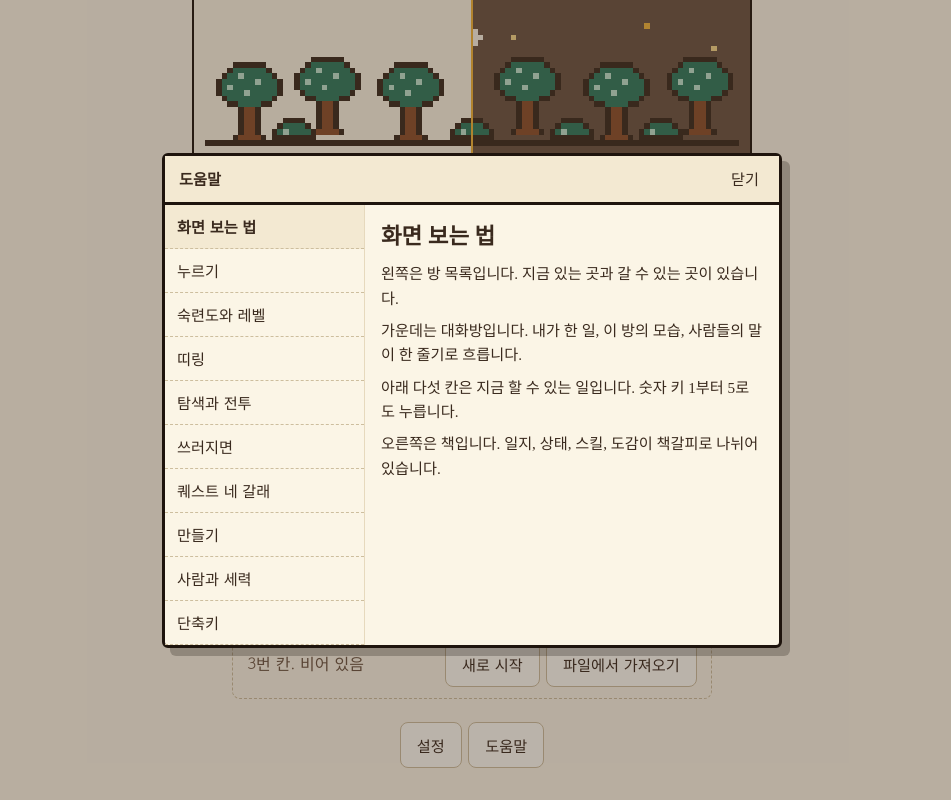
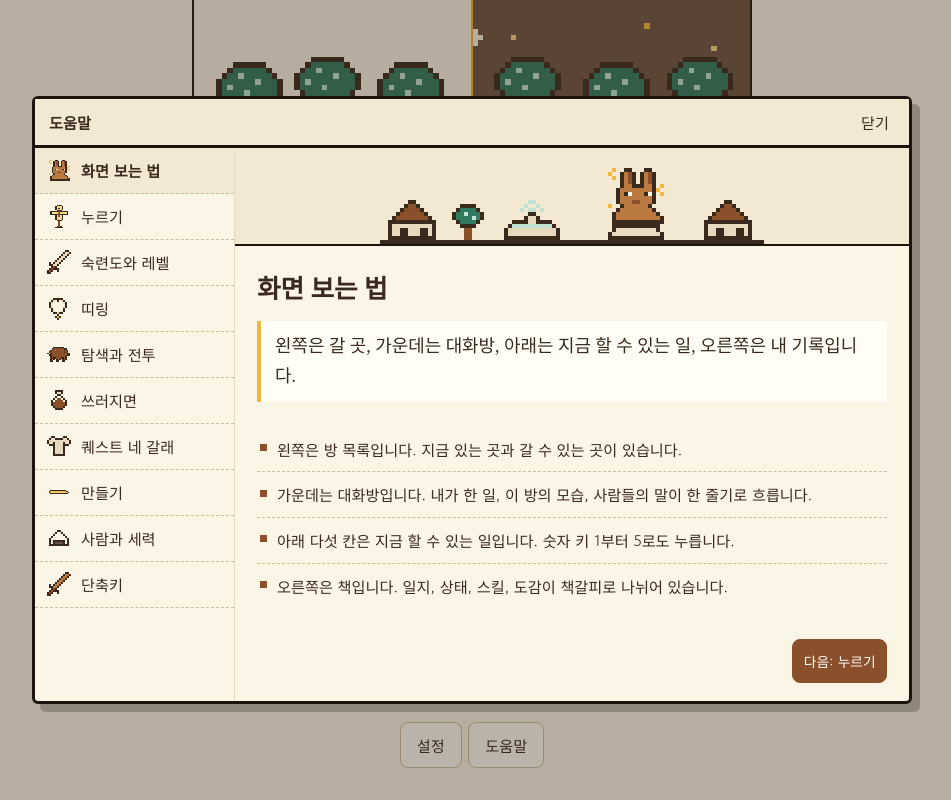
Before and after one commit to ff-1204/LinkPRG, a website with bundled scripts: page index.html in a window 1280 px wide. Both pictures are taken after a click on the button "도움말". Shown: the part 101-901 px from the top of the page, without its empty margins (168-1119 px from the left). Built offline with nearby package versions, Linux system fonts and the light colour scheme; a web font is replaced by a local one.

Commit message:
feat: 도움말을 읽기 쉽게, 시작 스탯 합계에 출신 보너스를 넣음
Co-Authored-By: Claude Fable 5.2 <noreply@anthropic.com>

```diff
--- a/src/ui/app.js
+++ b/src/ui/app.js
@@ -194,6 +194,7 @@ export function start(root, storage = globalThis.localStorage) {
     const draw = () => {
       const o = originById(origin);
       const stats = Object.fromEntries(Object.keys(STAT_NAMES).map((k) => [k, rolled[k] + (o.stats[k] || 0)]));
+      const bonus = Object.values(o.stats || {}).reduce((a, b) => a + b, 0); // 출신이 더해 준 스탯. 합계에 넣어 보여 준다
       const free = rolls >= DICE_FREE_AT; // 끝까지 굴린 사람은 손으로 옮긴다
       fill(root,h('div', { class: 'create' },
         h('main', {},
@@ -213,7 +214,7 @@ export function start(root, storage = globalThis.localStorage) {
         h('aside', {},
           h('div', { style: 'display:flex;justify-content:space-between;align-items:baseline' },
             h('h2', { class: 'serif', style: 'font-size:1.4rem' }, '시작 스탯'),
-            h('span', {}, `합계 ${DICE_TOTAL}${free ? `, 남은 점수 ${pool}` : ''}`)),
+            h('span', {}, `합계 ${DICE_TOTAL + bonus}${bonus ? ` (출신 +${bonus} 포함)` : ''}${free ? `, 남은 점수 ${pool}` : ''}`)),
           Object.keys(STAT_NAMES).map((key) => h('div', { class: 'statline' },
             h('span', {}, h('b', {}, STAT_NAMES[key]), ` ${stats[key]}${o.stats[key] ? `(+${o.stats[key]})` : ''} `, h('span', { class: 'muted', style: 'font-size:.88rem' }, STAT_USES[key])),
             free ? h('button', { class: 'pm', type: 'button', 'aria-label': `${STAT_NAMES[key]} 내리기`, disabled: rolled[key] <= DICE_MIN, onclick: () => { rolled = { ...rolled, [key]: rolled[key] - 1 }; pool += 1; draw(); refocus(`${STAT_NAMES[key]} 내리기`); } }, '−') : null,
@@ -221,7 +222,7 @@ export function start(root, storage = globalThis.localStorage) {
           )),
           h('button', { class: 'btn go', type: 'button', 'data-press': true, disabled: free, 'aria-label': `주사위 굴리기. 지금 힘 ${stats.str}, 민첩 ${stats.agi}, 체력 ${stats.con}, 지혜 ${stats.wis}`, style: 'min-height:3rem;margin:.6rem 0', onclick: () => { rolls += 1; rolled = rollDice(`${salt}|${rolls}`); pool = 0; if (rolls === DICE_FREE_AT) error = ''; draw(); if (rolls >= DICE_FREE_AT) root.querySelector('.create .pm:not([disabled])')?.focus(); else refocus('주사위'); } }, '주사위 굴리기'),
           free ? h('p', { class: 'serif', role: 'status', style: 'color:var(--cinnamon)' }, '주사위가 닳았다. 더는 구르지 않는다. 이제 눈을 손으로 옮긴다. −로 덜어 +로 넣는다.') : null,
-          free ? null : h('p', { class: 'muted', style: 'font-size:.85rem' }, '합계는 늘 같다. 어떻게 나뉘느냐만 달라진다.'),
+          free ? null : h('p', { class: 'muted', style: 'font-size:.85rem' }, `주사위의 합은 늘 ${DICE_TOTAL}이다. 어떻게 나뉘느냐만 달라진다.${bonus ? ' 출신이 준 것은 그 위에 더해진다.' : ''}`),
           h('span', { class: 'h' }, '이 사람은'),
           h('p', { class: 'serif', style: 'font-size:1.05rem;line-height:1.8' }, o.story),
           h('p', { class: 'muted', style: 'margin-top:auto;font-size:.88rem' }, '직업은 레벨 5에 고릅니다. 지금은 누구나 무직입니다.'))));
@@ -1881,13 +1882,22 @@ export function start(root, storage = globalThis.localStorage) {
   function openHelp(topicId = 'screen') {
     let current = topicId;
     wins.open({
-      title: '도움말', size: 'mid', render(body, { rerender }) {
+      title: '도움말', size: 'wide', render(body, { rerender }) {
         const topic = HELP.find((t) => t.id === current) || HELP[0];
         body.style.padding = '0';
         add(body,h('div', { class: 'helpgrid' },
           h('nav', { 'aria-label': '도움말 갈래' }, HELP.map((t) =>
-            h('button', { type: 'button', 'aria-pressed': String(t.id === topic.id), 'data-help': t.id, onclick: () => { current = t.id; rerender(); document.querySelector(`[data-help="${t.id}"]`)?.focus(); } }, t.title))),
-          h('article', {}, h('h2', {}, topic.title), topic.body.map((p) => h('p', {}, p)))));
+            h('button', { type: 'button', 'aria-pressed': String(t.id === topic.id), 'data-help': t.id, onclick: () => { current = t.id; rerender(); document.querySelector(`[data-help="${t.id}"]`)?.focus(); } },
+              settings.art && t.icon ? pixel(t.icon, '', 24, 24) : null, h('span', {}, t.title)))),
+          h('article', {},
+            settings.art && topic.art ? h('div', { class: 'helpart', 'aria-hidden': 'true' }, pixel(topic.art, '', 384, 96)) : null,
+            h('h2', {}, topic.title),
+            topic.lead ? h('p', { class: 'helplead' }, topic.lead) : null,
+            // 한 문단이 한 줄. 화면에 보이는 이름("잠자기" 같은 것)은 굵게 해서 눈에 걸리게 한다
+            h('ul', { class: 'helplist' }, topic.body.map((p) => h('li', {}, p.split(/"([^"]+)"/).map((part, i) => (i % 2 ? h('b', {}, part) : part))))),
+            h('div', { class: 'helpnext' },
+              (() => { const i = HELP.indexOf(topic); const prev = HELP[i - 1], next = HELP[i + 1]; const go = (t) => () => { current = t.id; rerender(); document.querySelector('.helpgrid article')?.scrollIntoView({ block: 'start' }); document.querySelector(`[data-help="${t.id}"]`)?.focus(); };
+                return [prev ? h('button', { class: 'btn sm', type: 'button', onclick: go(prev) }, `이전: ${prev.title}`) : h('span', {}), next ? h('button', { class: 'btn sm go', type: 'button', onclick: go(next) }, `다음: ${next.title}`) : h('span', {})]; })()))));
       },
     });
   }
--- a/src/ui/help.js
+++ b/src/ui/help.js
@@ -1,62 +1,63 @@
 // 도움말 갈래 열하나 (H2-1~H2-4). 규칙과 함께 왜 그런지를 말해 준다.
+// 갈래마다 art(위에 깔리는 띠 그림), icon(목록의 작은 그림), lead(한 줄 요약)가 있다. 그림은 꾸밈이라 대체 글이 없다.
 // 히든은 알려 주지 않는다. 아직 없는 시스템의 글은 그 시스템이 생길 때 채운다.
 
 export const HELP = [
-  { id: 'screen', title: '화면 보는 법', body: [
+  { id: 'screen', title: '화면 보는 법', art: 'strip-plaza', icon: 'rabbit-4', lead: '왼쪽은 갈 곳, 가운데는 대화방, 아래는 지금 할 수 있는 일, 오른쪽은 내 기록입니다.', body: [
     '왼쪽은 방 목록입니다. 지금 있는 곳과 갈 수 있는 곳이 있습니다.',
     '가운데는 대화방입니다. 내가 한 일, 이 방의 모습, 사람들의 말이 한 줄기로 흐릅니다.',
     '아래 다섯 칸은 지금 할 수 있는 일입니다. 숫자 키 1부터 5로도 누릅니다.',
     '오른쪽은 책입니다. 일지, 상태, 스킬, 도감이 책갈피로 나뉘어 있습니다.',
   ] },
-  { id: 'press', title: '누르기', body: [
+  { id: 'press', title: '누르기', art: 'strip-train-day', icon: 'scarecrow-0', lead: '한 번 누르면 한 번 합니다. 백 번은 손으로 백 번 누릅니다.', body: [
     '이 게임에서는 한 번 누르면 한 번 합니다. 허수아비를 백 번 치려면 백 번 눌러야 합니다.',
     '누르고 있어도 한 번만 칩니다. 여러 번을 한꺼번에 하는 단추는 없습니다.',
     '귀찮게 하려는 것이 아닙니다. 이 세계는 끝까지 한 사람에게 답합니다. 버튼 하나로 지나간 백 번은 끝까지 한 것이 아닙니다.',
     '다만 누르는 것이 몸에 힘든 사람이 있습니다. 설정의 "누르기 돕기"를 켜면 누르고 있는 동안, 또는 한 번 누른 뒤로, 1초에 한 번씩 대신 눌러 줍니다. 손보다 느립니다. 스무 번마다 멈춰 이어 할지 묻고, 띠링 창이 뜨면 멈춥니다.',
     '누르기 돕기는 누구나 켤 수 있습니다. 켜도 숙련도와 세계 최초, 랭킹은 똑같이 인정합니다. 켰다는 표시는 어디에도 남지 않습니다.',
   ] },
-  { id: 'skill', title: '숙련도와 레벨', body: [
+  { id: 'skill', title: '숙련도와 레벨', art: 'strip-mine-day', icon: 'sword-2', lead: '쓴 만큼 숙련도가 오르고, 싸워 이긴 만큼 레벨이 오릅니다.', body: [
     '무엇이든 하면 그 일의 숙련도가 오릅니다. 초급, 중급, 고급, 달인, 대가 다섯 등급이 있고 등급마다 아홉 단계입니다.',
     '마을의 곳마다 손으로 거듭할 일이 있습니다. 대장간의 풀무질, 신전의 기도, 나루의 노 젓기 같은 것입니다. 할수록 그 숙련도가 오릅니다.',
     '쉬운 것만 하면 갈수록 덜 오릅니다. 버거운 것에 덤빌수록 크게 오릅니다.',
     '레벨은 싸움과 의뢰에서 오릅니다. 숙련도와는 따로입니다.',
   ] },
-  { id: 'ding', title: '띠링', body: [
+  { id: 'ding', title: '띠링', art: 'strip-belltower-night', icon: 'item-beads', lead: '무언가를 해냈을 때 울리는 소리입니다. 귀할수록 크게 울립니다.', body: [
     '무언가를 얻으면 종소리가 납니다. 귀한 것일수록 소리가 길고, 화면 가운데 창으로 뜹니다.',
     '귀한 정도는 다섯 가지입니다. 흔함, 귀함, 아주 귀함, 가장 귀함, 그리고 세계 최초.',
     '어느 정도부터 창으로 띄울지는 설정에서 고릅니다.',
   ] },
-  { id: 'fight', title: '탐색과 전투', body: [
-    '방 목록의 "다른 곳으로 가기"가 지도를 엽니다. 마을 밖까지는 반나절이 걸리고, 가는 길에 습격당할 수 있습니다. 곳마다 위험도와 권장 레벨이 적혀 있습니다.',
+  { id: 'fight', title: '탐색과 전투', art: 'strip-forest-day', icon: 'boar', lead: '적의 다음 행동은 늘 미리 보입니다. 읽고, 고르고, 한 번씩 합니다.', body: [
+    '방 목록의 "세계 지도"가 지도를 엽니다. 마을 밖까지는 반나절이 걸리고, 가는 길에 습격당할 수 있습니다. 곳마다 위험도와 권장 레벨이 적혀 있습니다.',
     '마을 밖에서 탐색하면 싸움, 발견, 사건, 만남, 희귀한 일 가운데 하나가 일어납니다. 오래 조용했으면 싸움이 가까워집니다. 기척 눈금이 그것을 알려 줍니다.',
     '기척을 먼저 알아채면 덮칠지, 지켜볼지, 돌아갈지 고릅니다. 알아채지 못하면 적이 먼저 움직입니다. 민첩이 높을수록 잘 알아챕니다.',
-    '싸움에서는 적의 다음 행동이 늘 미리 보입니다. 방어하면 피해를 절반만 받고, 돌진 같은 큰 공격은 막고 되받아칩니다. 그래서 싸움은 읽기입니다.',
+    '싸움에서는 적의 다음 행동이 늘 미리 보입니다. "방어"하면 피해를 절반 넘게 덜 받고, 돌진 같은 큰 공격은 막고 되받아칩니다. 그래서 싸움은 읽기입니다.',
     '싸우는 방식(태세)은 넷입니다. 상태창에서 고릅니다. 버티기는 체력, 맞받아치기는 힘, 피하기는 민첩, 모으기는 지혜에 기댑니다. 그렇게 싸울수록 그 숙련도가 오릅니다.',
     '사냥감을 많이 잡다 보면 드물게 "이름난" 놈이 나옵니다. 훨씬 세지만 잡으면 장비를 떨어뜨립니다.',
     '막을수록 "막기" 숙련도가 올라 덜 맞습니다. 되받아칠 때는 방어력이 함께 실립니다. 버티는 몸일수록 세게 돌려줍니다.',
-    '먹을 것과 약, 무기 바꾸기는 한 턴을 씁니다. 도망칠 수 있는 확률은 단추에 적혀 있습니다.',
+    '먹을 것과 물약, 무기 바꾸기는 한 턴을 씁니다. 도망칠 수 있는 확률은 단추에 적혀 있습니다.',
     '배가 고프거나 쇠약하면 공격력과 방어력이 줄어듭니다. 상태창에서 계산된 값을 누르면 셈이 보입니다.',
     '던전은 층과 방으로 되어 있습니다. 방 목록에 이 방에서 갈 수 있는 곳이 뜹니다. 지나온 방만 일지의 지도에 그려집니다. 나갔다 오면 지도와 연 문은 남고 괴물은 다시 찹니다.',
     '함정은 스탯 판정으로 넘습니다. 잠긴 문은 따거나, 부수거나, 열쇠로 엽니다. 부수면 소리가 나서 다음 방의 것이 먼저 덤빕니다. 쉼터에서는 한 번만 쉴 수 있습니다.',
     '속성은 여섯입니다. 물은 불을, 불은 바람을, 바람은 땅을, 땅은 물을 누릅니다. 빛과 어둠은 서로를 누릅니다. 약점을 찌르면 1.5배, 버티는 속성에는 절반만 들어갑니다. 한 번 맞혀 보면 도감에 적힙니다.',
     '우두머리는 생명력이 줄면 국면이 바뀝니다. 속성과 하는 짓이 달라집니다. 그래도 다음 행동은 늘 미리 보입니다.',
   ] },
-  { id: 'fall', title: '쓰러지면', body: [
+  { id: 'fall', title: '쓰러지면', art: 'strip-temple-night', icon: 'item-potion', lead: '쓰러져도 끝이 아닙니다. 신전에서 눈을 뜨고, 두고 온 것을 찾으러 갑니다.', body: [
     '생명력이 0이 되면 쓰러지고 신전에서 눈을 뜹니다. 레벨, 숙련도, 찬 장비는 그대로입니다.',
     '은화의 십분의 일과 가방 속 재료의 절반을 쓰러진 자리에 두고 옵니다. 하루 안에 그 자리로 가면 되찾습니다. 하루가 지나면 사라집니다.',
-    '하루 동안은 쇠약해서 힘이 덜 납니다. 쉬면 생명력이 돌아옵니다.',
+    '하루 동안은 쇠약해서 힘이 덜 납니다. 쉬거나 자면 생명력이 돌아옵니다.',
     '움직일수록 피로가 쌓입니다. 밤에 "잠자기"로 자면 풀립니다. 낮의 "잠깐 쉬기"는 생명력만 조금 돌려줍니다.',
     '주점이나 여인숙에서 방을 빌리면 낮에도 잘 수 있고 다 낫습니다. 들판에서 쉬거나 야영하면 자는 사이 무언가 덮칠 수 있습니다.',
     '밤을 새우면 피로가 훨씬 빨리 쌓입니다. 70이 넘으면 힘이 덜 납니다. 100이 되면 그 자리에서 곯아떨어집니다.',
     '되돌려 다시 하는 저장은 없습니다. 쓰러진 일도 일지에 남습니다. 그것도 이 사람이 산 날입니다.',
   ] },
-  { id: 'quest', title: '퀘스트 네 갈래', body: [
+  { id: 'quest', title: '퀘스트 네 갈래', art: 'strip-plaza-empty', icon: 'item-cloth', lead: '메인, 서브, 의뢰, 그리고 스스로 찾아내는 것. 길은 하나가 아닙니다.', body: [
     '메인 퀘스트는 일지 맨 위에 늘 하나 있습니다. 장마다 길이 여럿이고 하나만 끝내면 됩니다. 기한이 없고, 안 해도 게임은 이어집니다. 다만 새 곳으로 가는 길은 메인이 엽니다.',
     '서브 퀘스트는 사람이 줍니다. 사이가 가까워지거나 이름이 알려지면 생깁니다. 줄 일이 있는 사람은 방 목록의 이름 옆에 숫자가 뜹니다. 선택에 따라 끝이 갈리고, 마지막 갈림과 조건은 퀘스트 창에서 미리 보입니다.',
     '의뢰는 광장 게시판에 붙습니다. 세 개까지 받고, 받은 날부터 사흘 안에 끝냅니다. 은화와 경험치, 명성을 줍니다. 게시판은 날마다 바뀝니다.',
     '네 번째 갈래는 여기에 적지 않습니다.',
   ] },
-  { id: 'make', title: '만들기', body: [
+  { id: 'make', title: '만들기', art: 'strip-forge-day', icon: 'forge-2', lead: '손으로 두드려 만들고, 고치고, 강화합니다. 결과는 두드린 만큼 나옵니다.', body: [
     '대장간에서는 장비를 고치고 강화할 수 있습니다. 강화는 +10까지이고 높을수록 실패가 잦습니다. 실패하면 내구도가 깎입니다.',
     '고급 이상으로 만들어진 장비에는 옵션이 붙습니다. 등급이 높을수록 많이 붙습니다.',
     '대장간의 화덕에서 만듭니다. 설계도를 고르면 재료가 들어가고, 망치질 열두 번을 손으로 합니다. 그만두면 재료는 돌아오지 않습니다.',
@@ -66,7 +67,7 @@ export const HELP = [
     '광장에서는 나무를 깎습니다. 작품 하나에 칼질 마흔 번. 만나거나 잡아 본 것만 깎을 수 있습니다. 어떤 작품이 될지는 마지막 칼질에서 갈립니다. 작품은 감상하고, 광장에 세우고, 선물하고, 팔 수 있습니다.',
     '강가의 모닥불에서는 굽습니다. 재료를 셋까지 넣어 조합을 찾습니다. 맞으면 레시피가 도감에 적힙니다. 음식의 힘은 한 번에 하나만 붙습니다.',
   ] },
-  { id: 'people', title: '사람과 세력', body: [
+  { id: 'people', title: '사람과 세력', art: 'strip-tavern-day', icon: 'item-rice', lead: '사람들은 곁에서 일하는 나를 봅니다. 사이가 가까워지면 말과 값이 달라집니다.', body: [
     '방 목록의 "여기 있는 사람"을 누르거나 단축 칸의 "말 걸기"로 말을 겁니다. 이야기를 듣고, 선물하고, 가게 사람이면 사고팝니다.',
     '이야기(대화)는 그 사람이 그날 먼저 말을 걸어온 뒤에만 들을 수 있습니다. 그곳에 맞는 일을 할수록 먼저 말을 걸어올 때가 많아지고, 사이도 조금씩 가까워집니다. 가까운 사이일수록 금방 알아봅니다. 가게 주인은 들어서면 바로 말을 겁니다.',
     '사이는 다섯 단계입니다. 남, 낯익은 사이, 단골, 벗, 가족 같은 사이. 가까워질수록 말투가 달라지고 값이 깎입니다. 깎인 값은 원래 값에 줄을 그어 보입니다.',
@@ -77,7 +78,7 @@ export const HELP = [
     '동료는 둘까지 함께 다닙니다. 방침을 정해 두면 싸움에서 스스로 움직입니다. 동료마다 바라는 것이 있고, 세 번 거스르면 떠납니다.',
     '세력은 넷입니다. 한쪽과 가까워지면 그 맞수와는 멀어집니다. 세력이 맞서는 자리에서는 고르기 전에 결과가 보입니다. 끼어들지 않아도 됩니다.',
   ] },
-  { id: 'keys', title: '단축키', body: [
+  { id: 'keys', title: '단축키', art: 'strip-store-day', icon: 'item-woodsword', lead: '마우스 없이 키보드만으로 끝까지 할 수 있습니다.', body: [
     '숫자 1~5: 아래 다섯 칸을 누릅니다.',
     'Tab: 다음 단추로 옮깁니다. Enter: 누릅니다.',
     'Esc: 뜬 창을 닫습니다. 좁은 화면에서는 열린 방 목록이나 책도 닫습니다.',
--- a/src/ui/style.css
+++ b/src/ui/style.css
@@ -135,10 +135,21 @@ h1, h2, h3, p { margin: 0; }
 .setrow { display: grid; grid-template-columns: 9.4rem minmax(0, 1fr); gap: 10px; align-items: center; padding: 6px 0; border-bottom: 1px dashed var(--line2); }
 .helpgrid { display: grid; grid-template-columns: 12.5rem minmax(0, 1fr); min-height: 24rem; }
 .helpgrid nav { border-right: 1px solid var(--line); display: flex; flex-direction: column; }
-.helpgrid nav button { min-height: 44px; padding: 0 12px; border: 0; border-bottom: 1px dashed var(--line2); background: transparent; text-align: left; }
+.helpgrid nav button { min-height: 46px; padding: 0 12px; border: 0; border-bottom: 1px dashed var(--line2); background: transparent; text-align: left; display: flex; align-items: center; gap: 10px; }
+.helpgrid nav button img { flex: none; width: 24px; height: 24px; object-fit: contain; }
 .helpgrid nav button[aria-pressed="true"] { background: var(--sand); font-weight: 700; }
-.helpgrid article { padding: 14px 16px; display: flex; flex-direction: column; gap: 8px; font-family: var(--serif); }
-.helpgrid article h2 { font-size: 1.4rem; }
+.helpgrid article { padding: 0 0 18px; display: flex; flex-direction: column; gap: 10px; min-width: 0; }
+.helpgrid article > * { margin-left: 22px; margin-right: 22px; }
+.helpgrid article h2 { font-family: var(--serif); font-size: 1.6rem; margin-top: 14px; }
+.helpart { flex: none; margin: 0 !important; background: var(--sand); border-bottom: 2px solid var(--deep); display: flex; justify-content: center; overflow: hidden; }
+.helpart img { height: 96px; width: auto; max-width: none; }
+.helplead { font-family: var(--serif); font-size: 1.12rem; line-height: 1.7; padding: 10px 14px; background: var(--paper); border-left: 4px solid var(--honey); }
+.helplist { list-style: none; padding: 0; display: flex; flex-direction: column; max-width: 46rem; }
+.helplist li { position: relative; padding: 9px 0 9px 20px; line-height: 1.75; border-bottom: 1px dashed var(--line2); }
+.helplist li:last-child { border-bottom: 0; }
+.helplist li::before { content: ''; position: absolute; left: 3px; top: 1.15em; width: 7px; height: 7px; background: var(--cinnamon); }
+.helplist b { color: var(--cinnamon); }
+.helpnext { display: flex; justify-content: space-between; gap: 8px; margin-top: 6px; }
 
 html.calm * { animation: none !important; transition: none !important; }
 @media (prefers-reduced-motion: reduce) { * { animation: none !important; transition: none !important; } }
@@ -298,6 +309,12 @@ html.calm .cool i { animation: none !important; }
   .origins { grid-template-columns: minmax(0, 1fr); }
   .namebox { flex-wrap: wrap; }
   .helpgrid { grid-template-columns: minmax(0, 1fr) !important; }
+  /* 좁은 화면: 갈래는 옆으로 넘기는 한 줄 */
+  .helpgrid { grid-template-rows: auto minmax(0, 1fr); }
+  .helpgrid nav { flex-direction: row; overflow-x: auto; overflow-y: hidden; min-height: 48px; border-right: 0; border-bottom: 1px solid var(--line); }
+  .helpgrid nav button { flex: none; border-bottom: 0; border-right: 1px dashed var(--line2); white-space: nowrap; }
+  .helpgrid article > * { margin-left: 14px; margin-right: 14px; }
+  .helpart img { height: 72px; }
   .setrow { flex-direction: column; align-items: flex-start; gap: .3rem; }
 }
 @media (max-width: 760px) and (prefers-reduced-motion: reduce) { .nav, .book { transition: none; } }
```
